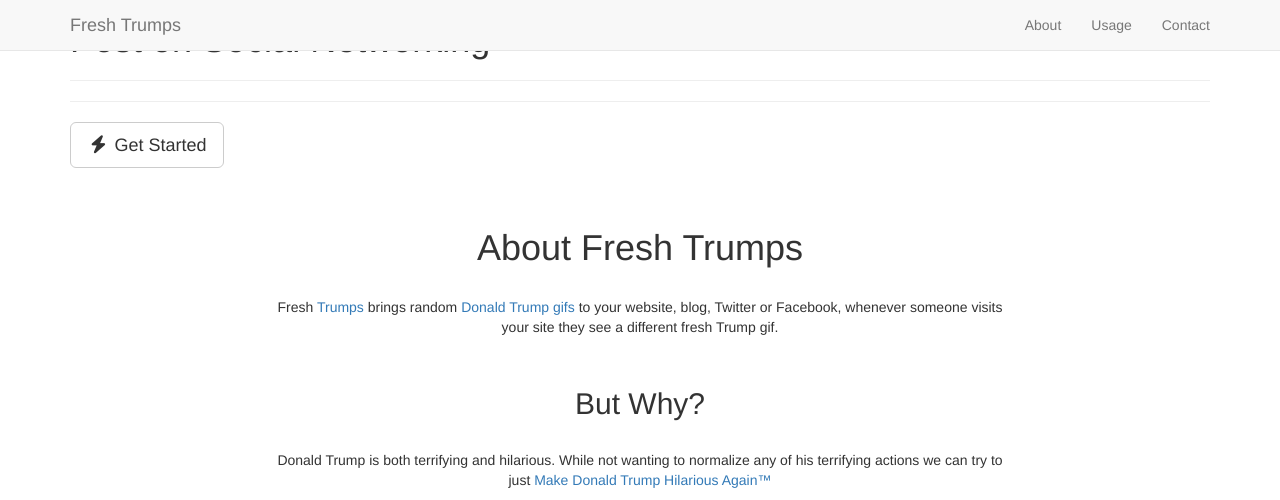
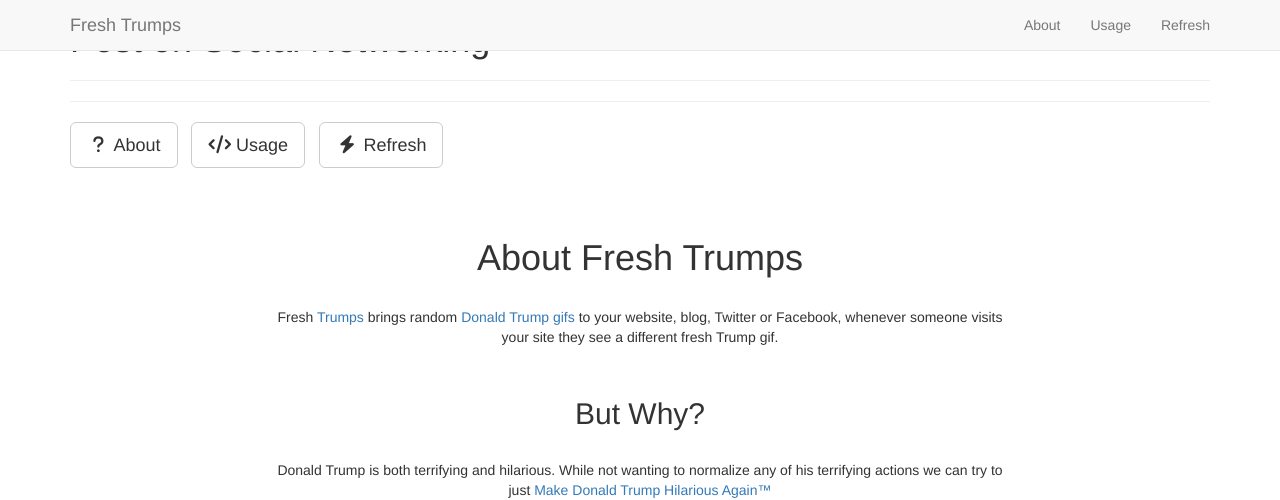
Before and after one commit to FreshTrumps/freshtrumps.github.io, a Jekyll site: the page built from _posts/2014-09-22-services-2.markdown, in a window 1280 px wide and 1188 px high, cut to the strip 0-500 px from the top of the window. Built offline with Jekyll 4.4.1, drawn with Linux system fonts in a browser that asks for light colours; nearby versions of some CDN libraries; library files that are not in the unit come from our copies.

Commit message:
Sort out header and footer

```diff
--- a/_includes/footer.html
+++ b/_includes/footer.html
@@ -15,10 +15,6 @@
                     <li>
                         <a href="#usage">Usage</a>
                     </li>
-                    <li class="footer-menu-divider">&sdot;</li>
-                    <li>
-                        <a href="#contact">Contact</a>
-                    </li>
                 </ul>
                 <p class="copyright text-muted small">{{ site.copyright }}</p>
             </div>
--- a/_includes/header.html
+++ b/_includes/header.html
@@ -21,7 +21,7 @@
                     <a class="page-scroll" href="#usage">Usage</a>
                 </li>
                 <li>
-                    <a class="page-scroll" href="#contact">Contact</a>
+                    <a class="page-scroll" href=".">Refresh</a>
                 </li>
             </ul>
         </div>
@@ -44,7 +44,17 @@
 						<hr class="intro-divider">
             <h2>{{ page.subSubTitle }}</h2>
             <hr class="intro-divider">
-            <a href="#about" class="btn btn-default btn-lg"><i class="fa fa-flash fa-fw"></i> <span class="network-name">Get Started</span></a>
+            <ul class="list-inline">
+              <li>
+                <a href="#about" class="btn btn-default btn-lg page-scroll"><i class="fa fa-question fa-fw"></i> <span class="network-name">About</span></a>
+              </li>
+              <li>
+                <a href="#usage" class="btn btn-default btn-lg page-scroll"><i class="fa fa-code fa-fw"></i> <span class="network-name">Usage</span></a>
+              </li>
+              <li>
+                <a href="." class="btn btn-default btn-lg page-scroll"><i class="fa fa-flash fa-fw"></i> <span class="network-name">Refresh</span></a>
+              </li>
+            </ul>
 					</div>
 				</div>
 			</div>
```
